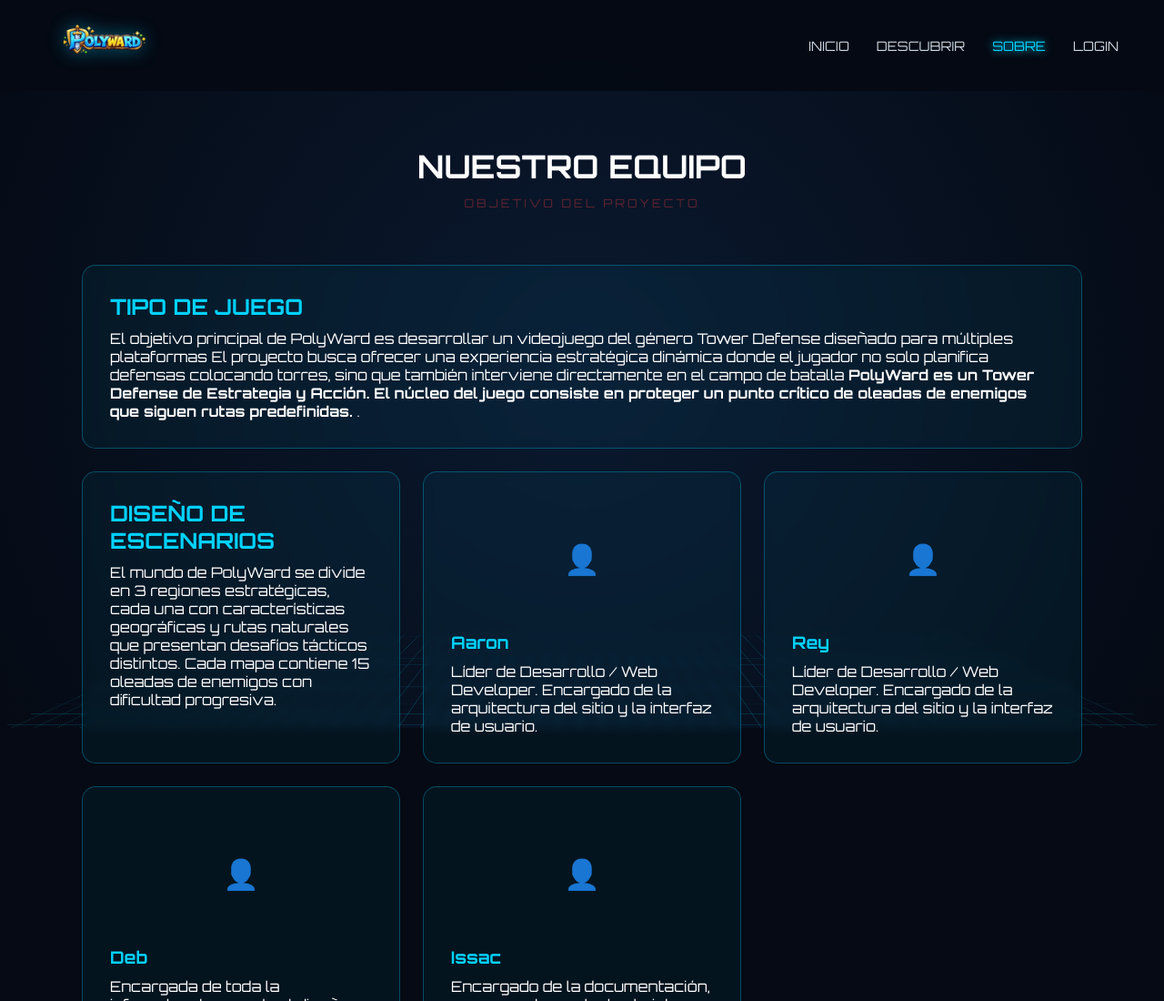
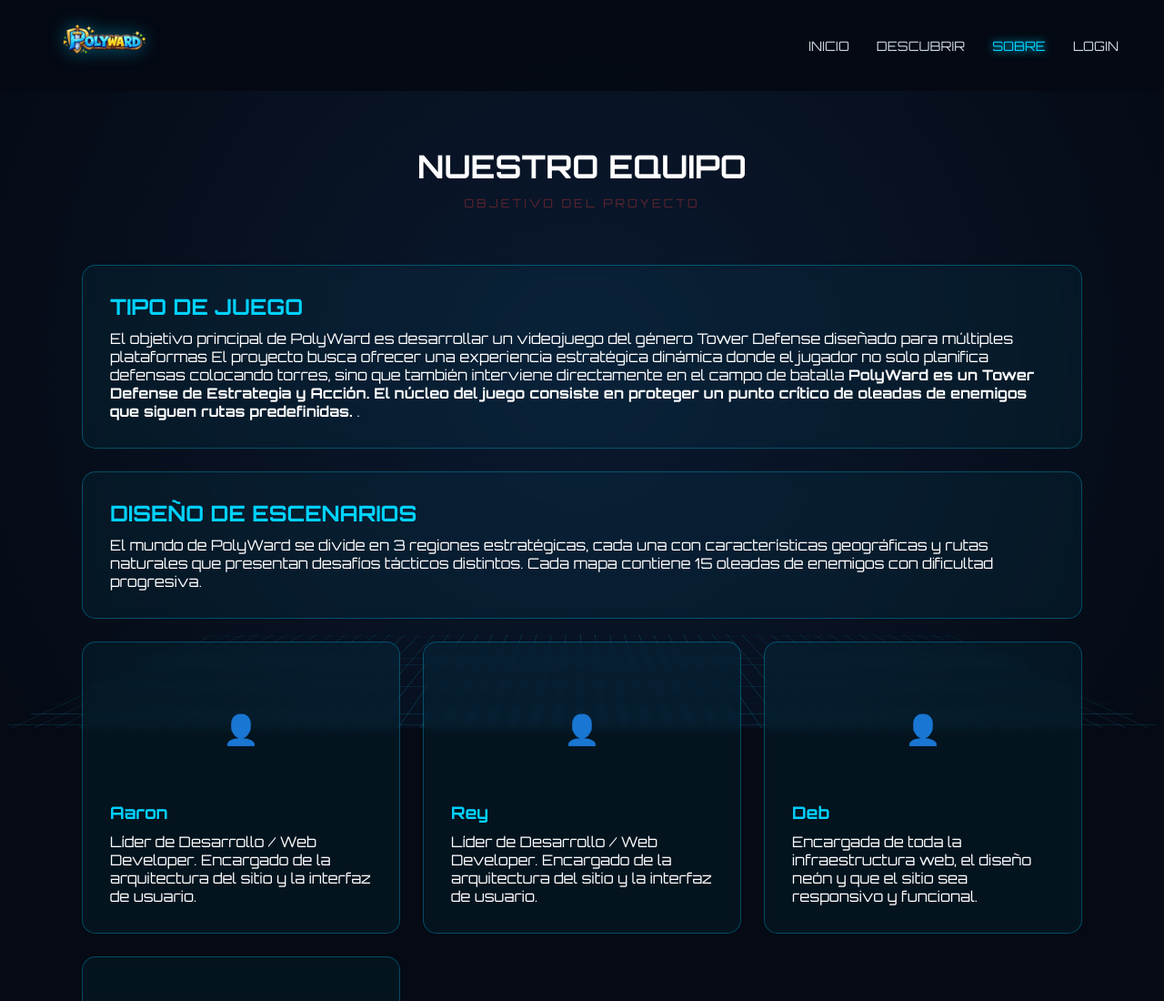
Before and after one commit to debbs09/PolyWard, a plain HTML site: page sobre.html in a window 1280 px wide. Shown: the top 1100 px of the page at 91% size. Drawn offline with Linux system fonts and the light colour scheme.

Commit message:
deploy: 69b606b74f12151f01f8fc456882b8f856e9c61f

```diff
--- a/sobre.html
+++ b/sobre.html
@@ -40,7 +40,7 @@
 rutas predefinidas.
 </strong>.</p>
             </article>
-            <article class="lore-card mission-card">
+            <article class="lore-card main-story">
                 <h2>DISEÑO DE ESCENARIOS</h2>
                 <p>El mundo de PolyWard se divide en 3 regiones estratégicas, cada una con
 características geográficas y rutas naturales que presentan desafíos
```
